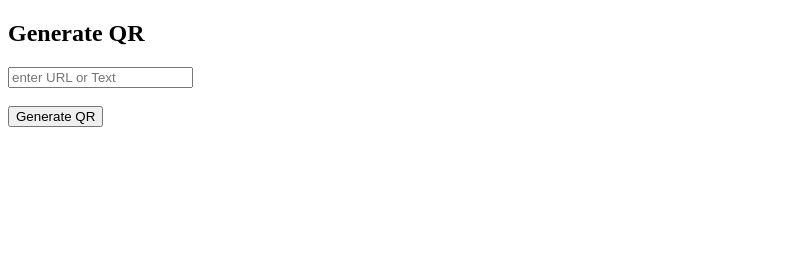
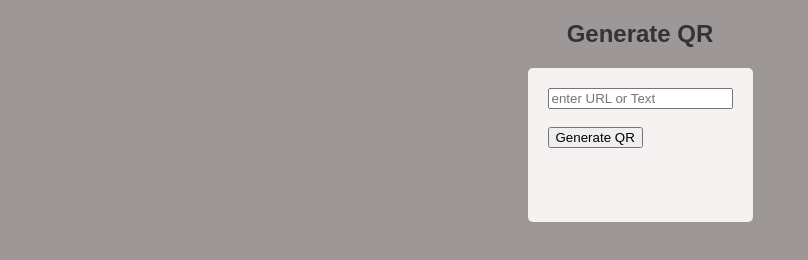
Before and after one commit to rachitanagar02/QR-code, a plain HTML site: page index.html in a window 1280 px wide. Shown: the whole page, without its empty margins (0-808 px from the left). Drawn offline with Linux system fonts and the light colour scheme.

Commit message:
index.html
second commit

```diff
--- a/index.html
+++ b/index.html
@@ -3,9 +3,34 @@
     <head>
         <meta charset="UTF-8">
         <meta name="viewpoint">
+        <style>
+            body,html{
+                margin: 0;
+                padding: 0;
+                background-color: #9e9797;
+                font-family: Arial, sans-serif;
+            }
+           .container{
+               display: flex;
+               justify-content: center;
+               align-items: center;
+               height: 100%;
+           }
+           .box{
+               background-color: #f6f2f2;
+               padding: 20px;
+               border-radius: 5px;
+           }
+           h2{
+               text-align: center;
+               color:#333;
+           }
+        </style>
     </head>
         <body>
             <h2>Generate QR</h2>
+            <div class="container">
+                <div class="box">
             <input type="text" id="inputtext" placeholder="enter URL or Text"><br><br>
             <button onclick="generate()">Generate QR</button><br><br>
             <img src=""id="imgqr"><br><br>
@@ -16,5 +41,7 @@
                     imgqr.src="https://api.qrserver.com/v1/create-qr-code/?size=150x150&data="+input.value;
                 }
             </script>
+            </div>
+        </div>
     </body>
 </html>
```
